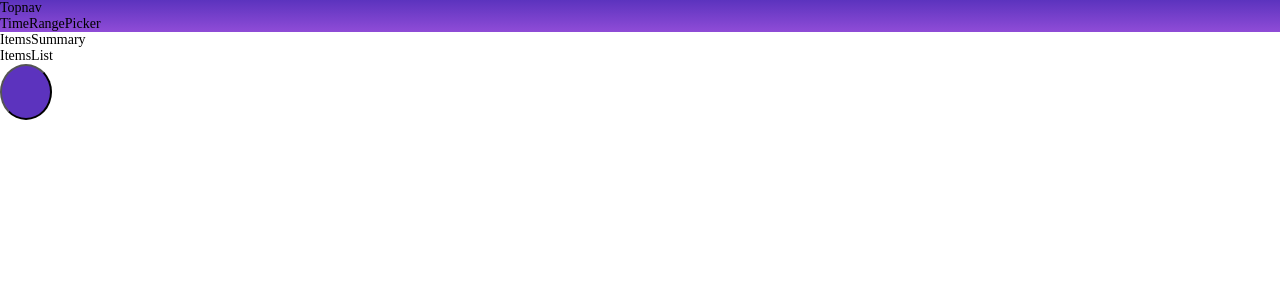
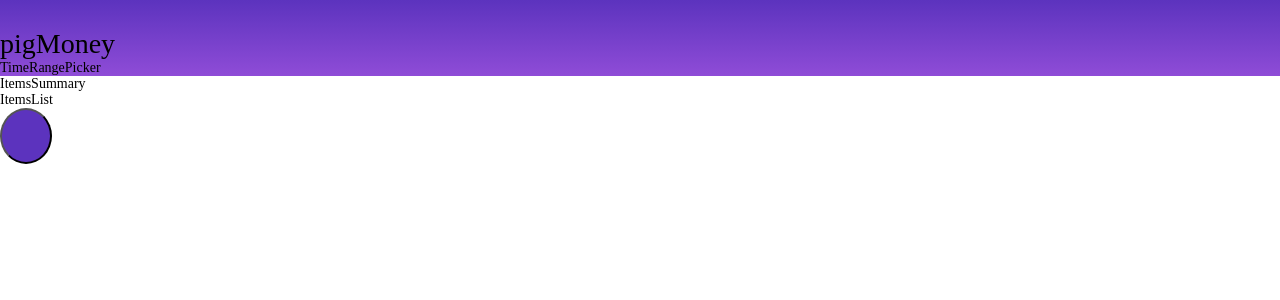
Before and after one commit to king-open/pigMoney, a React (Vite) app: page /items in a window 1280 px wide. Shown: the top 300 px of the page. Built offline with nearby package versions, Linux system fonts and the light colour scheme.

Commit message:
完成 Topnav 组件

```diff
--- a/src/components/Topnav.tsx
+++ b/src/components/Topnav.tsx
@@ -1,5 +1,14 @@
+import {Icon} from './Icon.tsx';
 import React from 'react';
 
-export const Topnav:React.FC = ()=>{
-  return  <div>Topnav</div>
+interface Props{
+  title?:string
 }
+export const Topnav:React.FC<Props> = ({title = 'pigMoney'}) =>{
+  return (
+    <div text-white flex items-center p-16px>
+      <Icon name="menu" className="w-24px h-24px mr-16px" />
+      <h1 text-24px>{title}</h1>
+    </div>
+  )
+}
```
